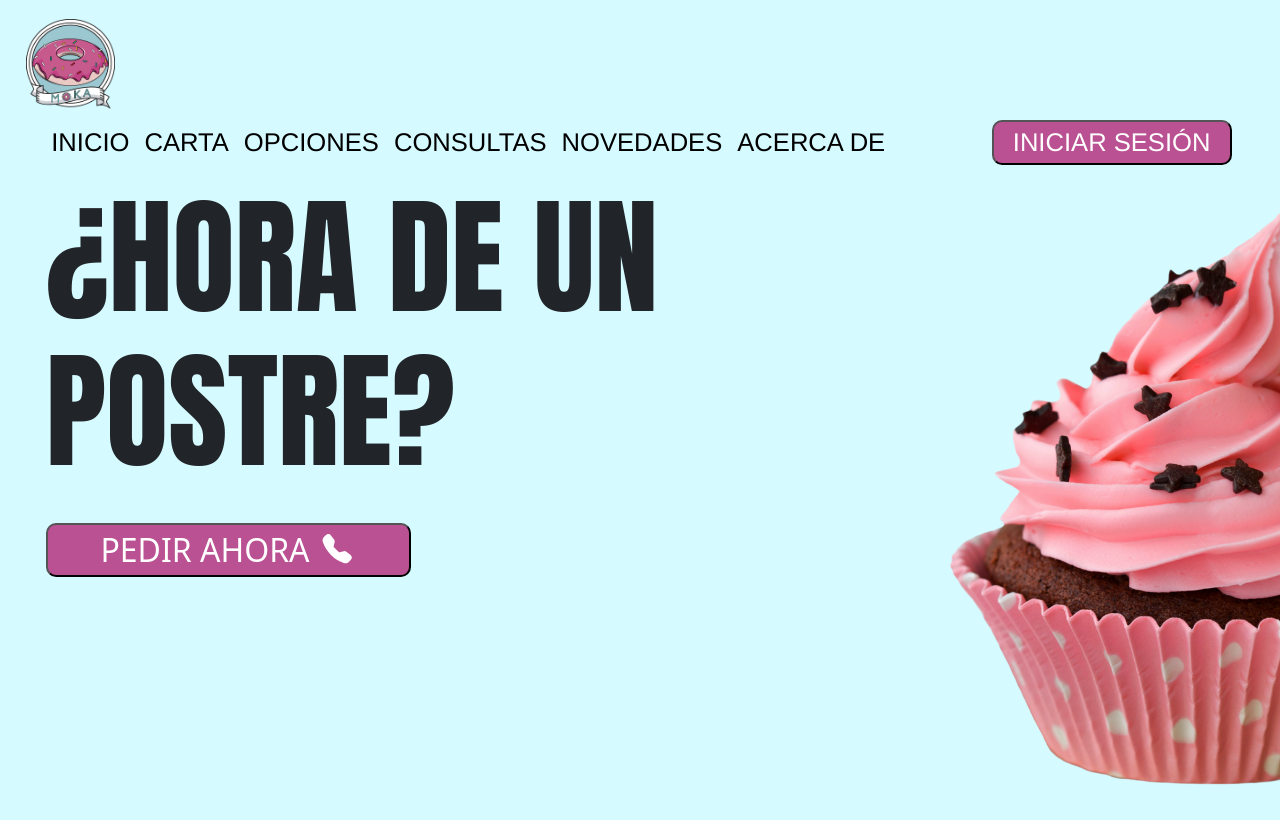
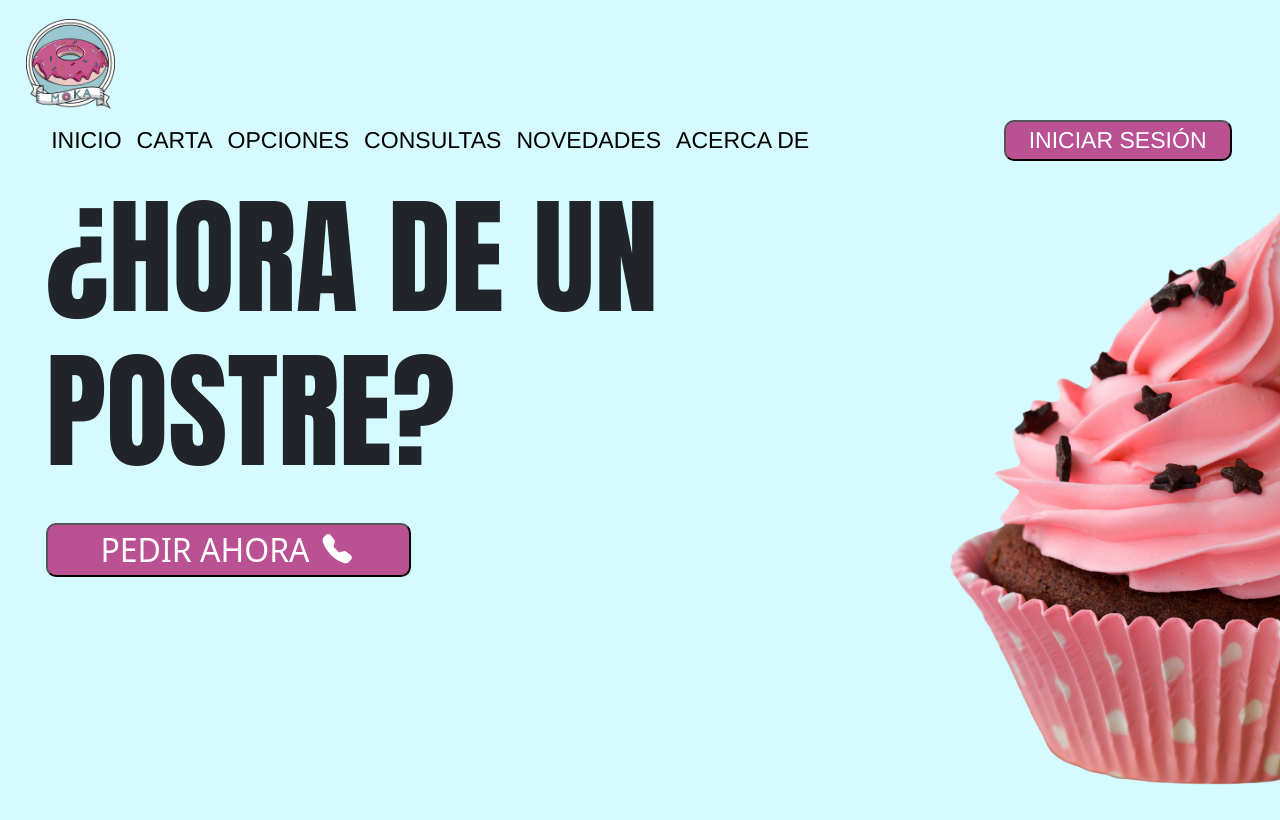
Before and after one commit to pedroacucalon/moka, a website: page index.html in a window 1280 px wide. Drawn offline with nearby package versions, Linux system fonts and the light colour scheme.

Commit message:
cambie mensaje

```diff
--- a/src/public/css/index.css
+++ b/src/public/css/index.css
@@ -30,14 +30,14 @@ header{
 }
 .right{
     display: flex;
-    width: 21%;
+    width: 20%;
     padding-right: 10px;
     justify-content: center;
 
 }
 .left{
     display: flex;
-    width: 79%;
+    width: 80%;
     min-width: 300px;
     gap: 15px;
     align-items: baseline;
@@ -50,7 +50,7 @@ header{
     padding-right: 3%;
     color: black;
     font-family: 'Franklin Gothic Medium', 'Arial Narrow', Arial, sans-serif;
-    font-size: 2vw;
+    font-size: 1.8vw;
     justify-content: space-between;
     align-items: baseline;
 }
@@ -64,7 +64,7 @@ header{
     list-style: none;
     padding-inline-start: 0.5%;
     z-index: 100;
-    width: 10%;
+    width: 7%;
 }
 .opciones:hover .opciones-lista{
     display: flex;
```
